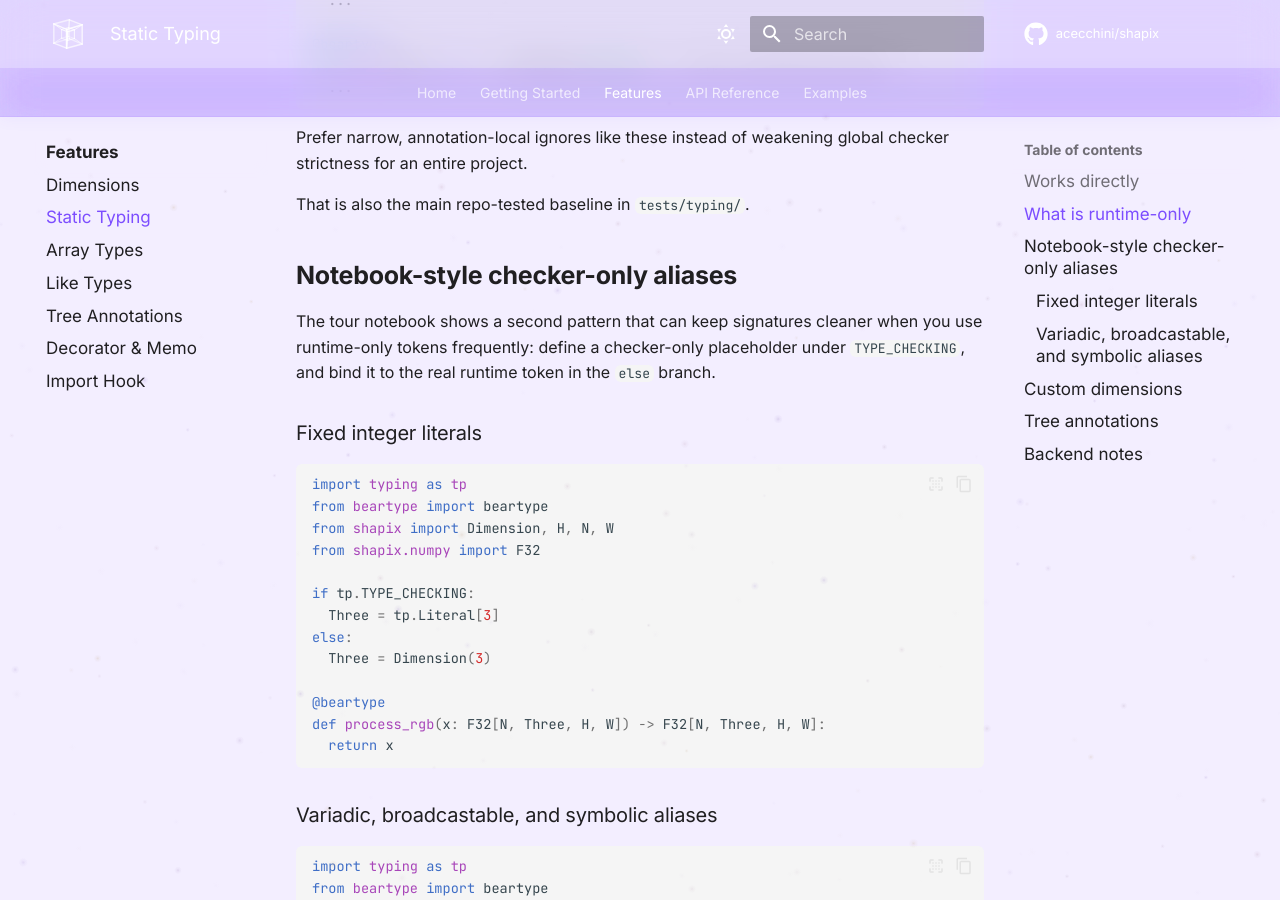
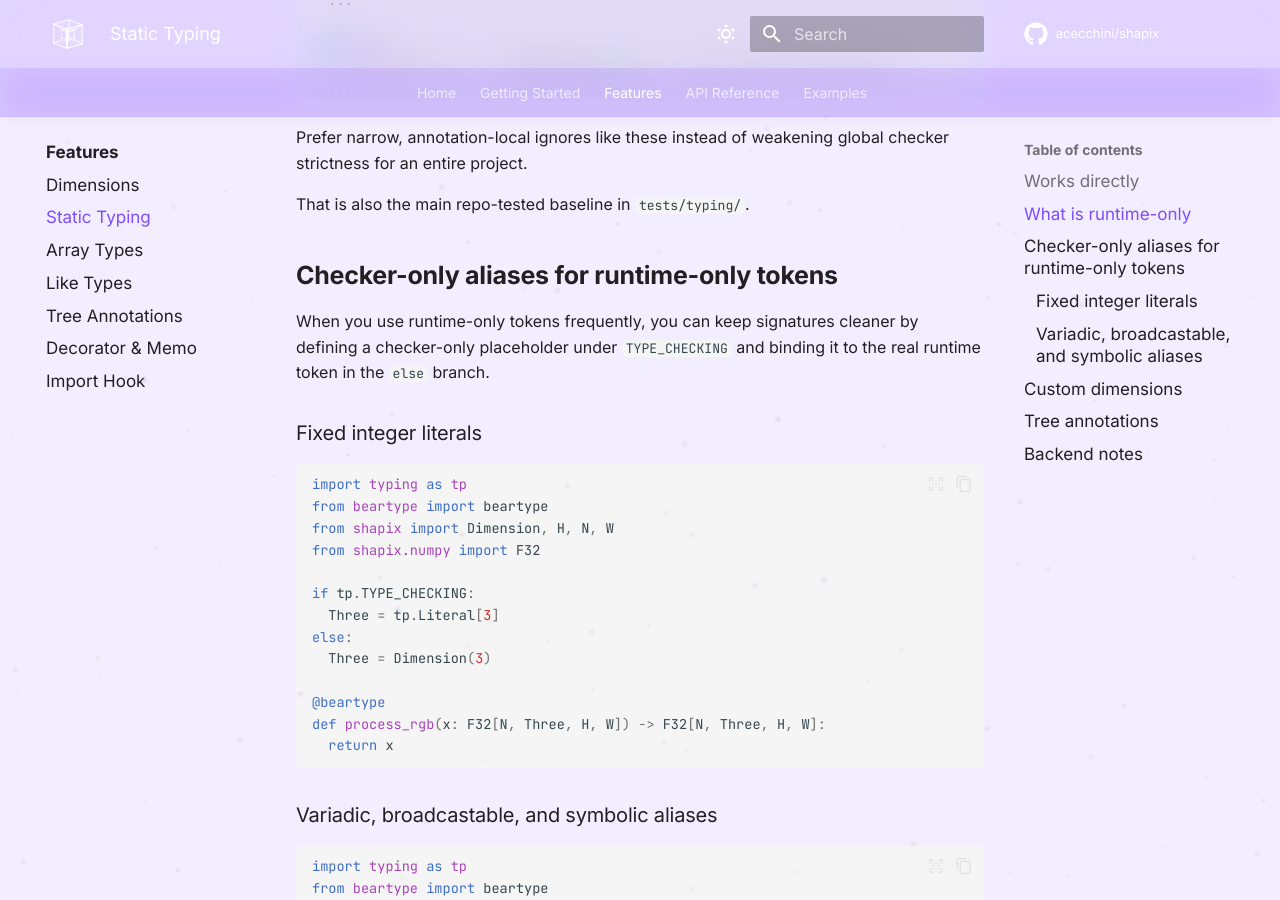
Before and after one commit to acecchini/shapix, an MkDocs documentation site: the page built from docs/features/static-typing.md, in a window 1280 px wide and 900 px high, scrolled down 2299 px. Built offline with MkDocs 1.6.1 and Material for MkDocs 9.7.7, drawn with Linux system fonts in a browser that asks for light colours; comment, search, counter and statistics services are not loaded.

Commit message:
Tighten static typing docs wording

```diff
--- a/docs/features/static-typing.md
+++ b/docs/features/static-typing.md
@@ -79,9 +79,9 @@ Prefer narrow, annotation-local ignores like these instead of weakening global c
 
 That is also the main repo-tested baseline in `tests/typing/`.
 
-## Notebook-style checker-only aliases
+## Checker-only aliases for runtime-only tokens
 
-The tour notebook shows a second pattern that can keep signatures cleaner when you use runtime-only tokens frequently: define a checker-only placeholder under `TYPE_CHECKING`, and bind it to the real runtime token in the `else` branch.
+When you use runtime-only tokens frequently, you can keep signatures cleaner by defining a checker-only placeholder under `TYPE_CHECKING` and binding it to the real runtime token in the `else` branch.
 
 ### Fixed integer literals
 
```
Also changed, not shown: README.md (+3 -3 lines).
